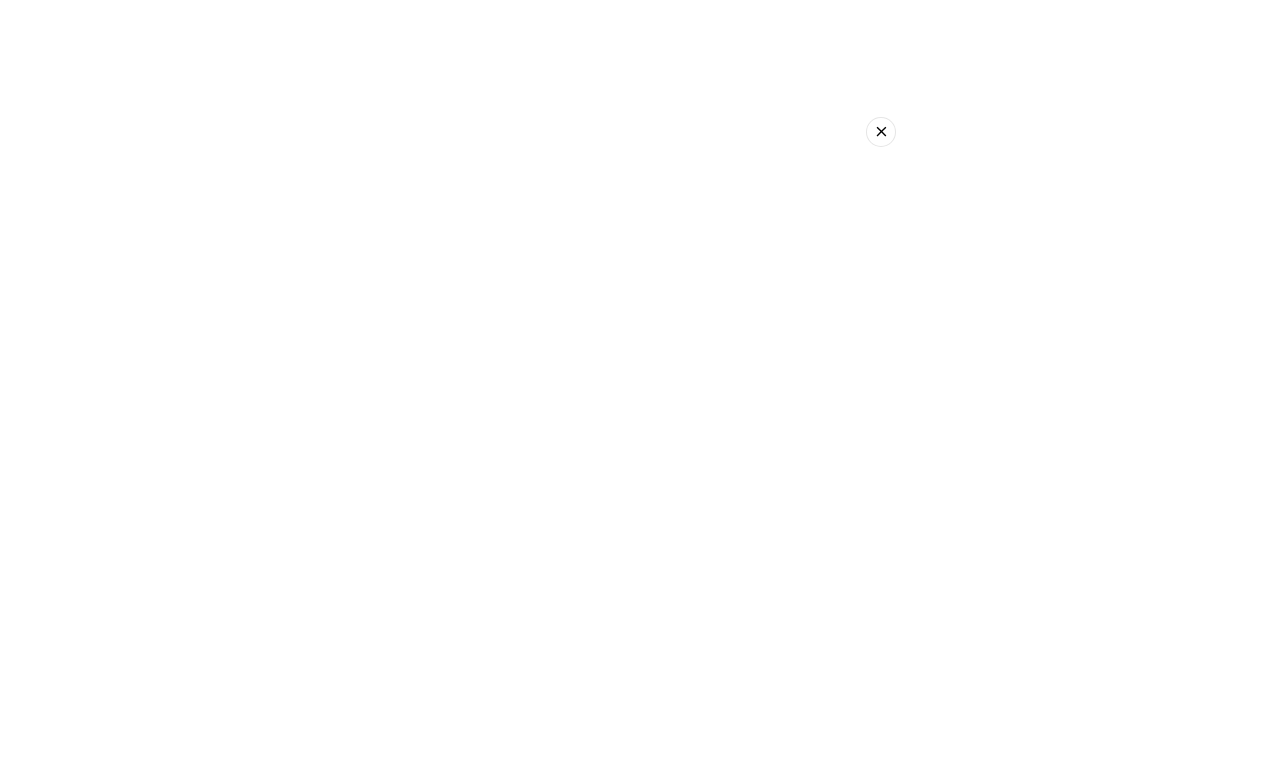
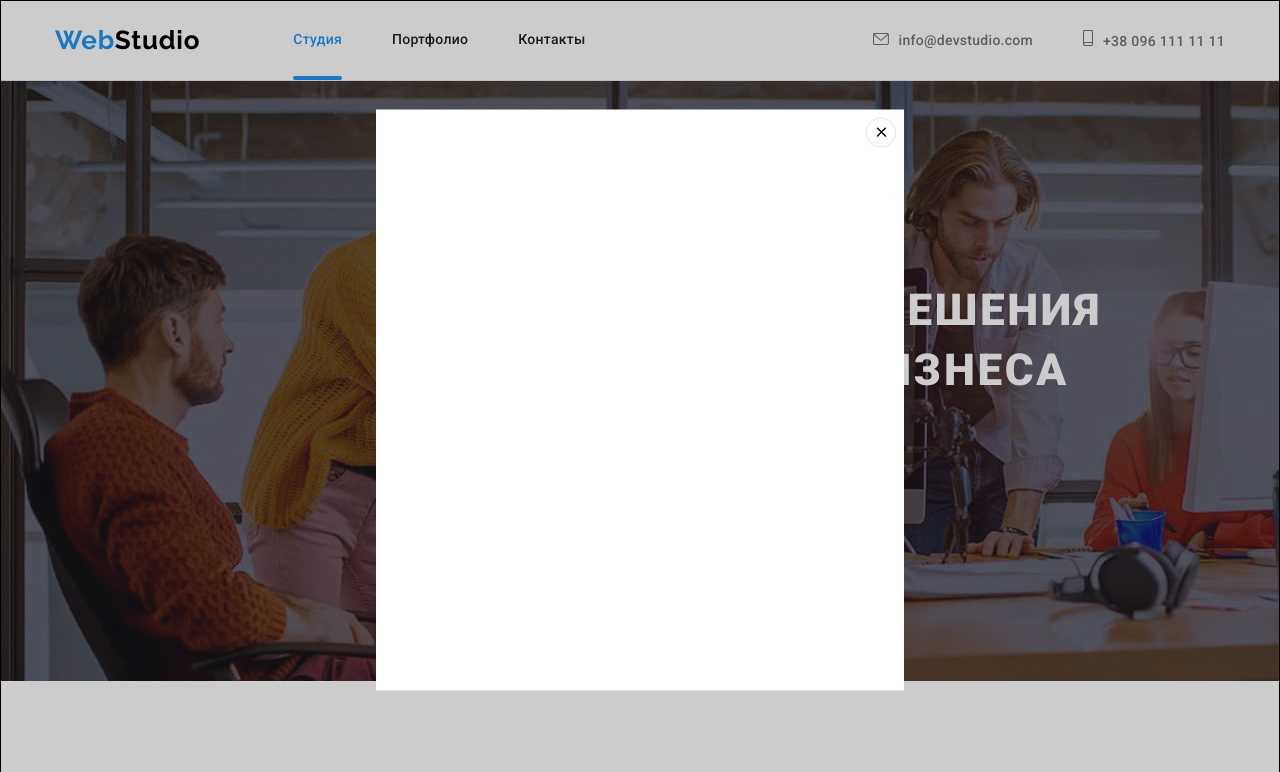
Before and after one commit to SilardHudan/goit-markup-hw-05, a plain HTML site: page index.html in a window 1280 px wide. Both pictures are taken after a click on the button "Заказать услугу". Shown: the top 772 px of the page. Drawn offline with nearby package versions, Linux system fonts and the light colour scheme.

Commit message:
Update styles.css

```diff
--- a/css/styles.css
+++ b/css/styles.css
@@ -578,8 +578,8 @@ background: rgba(47, 48, 58, 0.8);
 
 }
 .modal{
-    width: 1600px;
-    height: 1024px;
+    width: 528px;
+    height: 581px;
     background: #FFFFFF;
     position: absolute;
     top: 50%;
@@ -595,8 +595,8 @@ background: rgba(47, 48, 58, 0.8);
     position: absolute;
     width: 30px;
     height: 30px;
-    left: 1026px;
-    top: 229px;
+    left: 490px;
+    top: 8px;
     border-radius: 50%;
     background: #FFFFFF;
     border: 1px solid rgba(0, 0, 0, 0.1);
```
